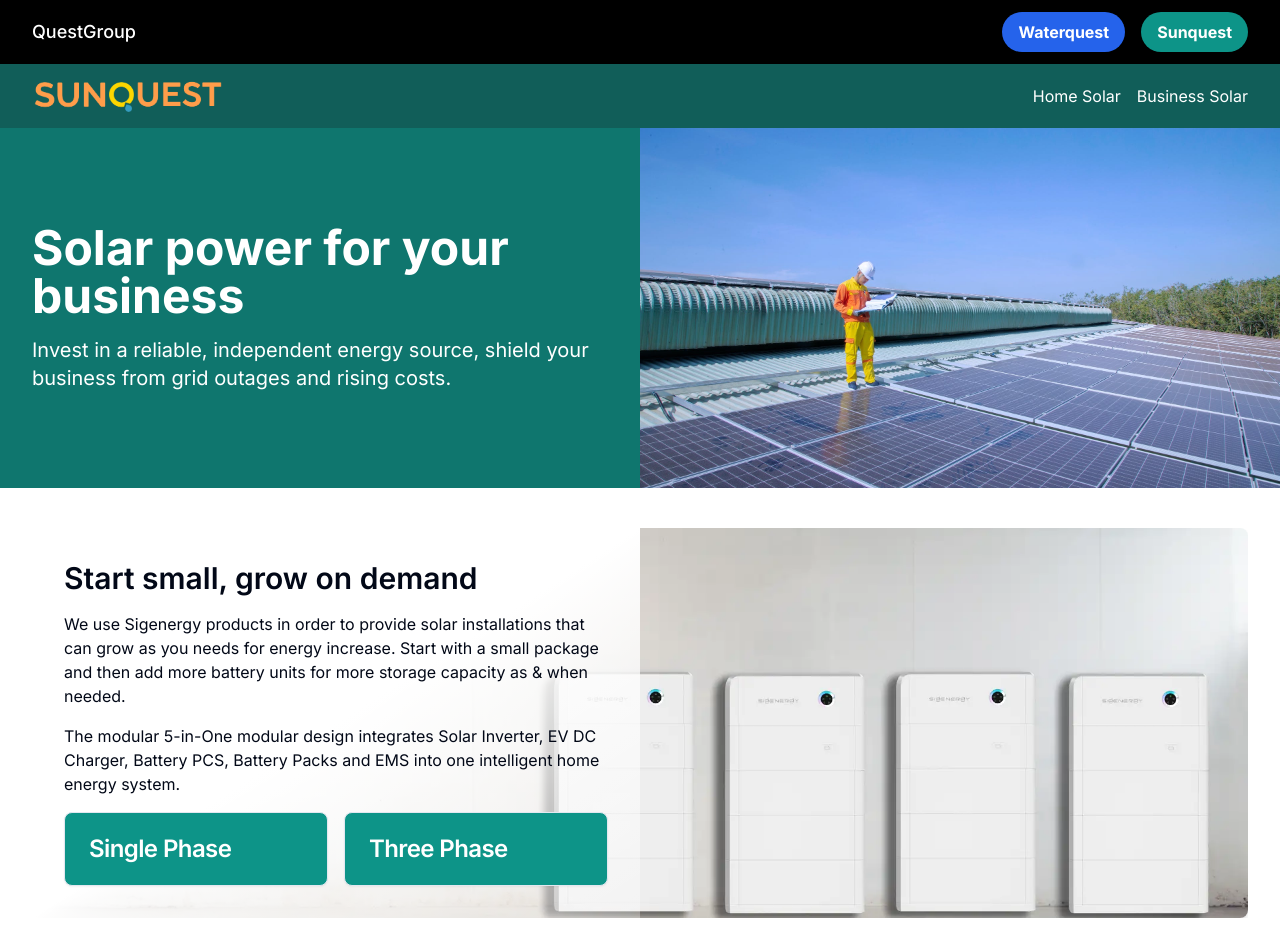
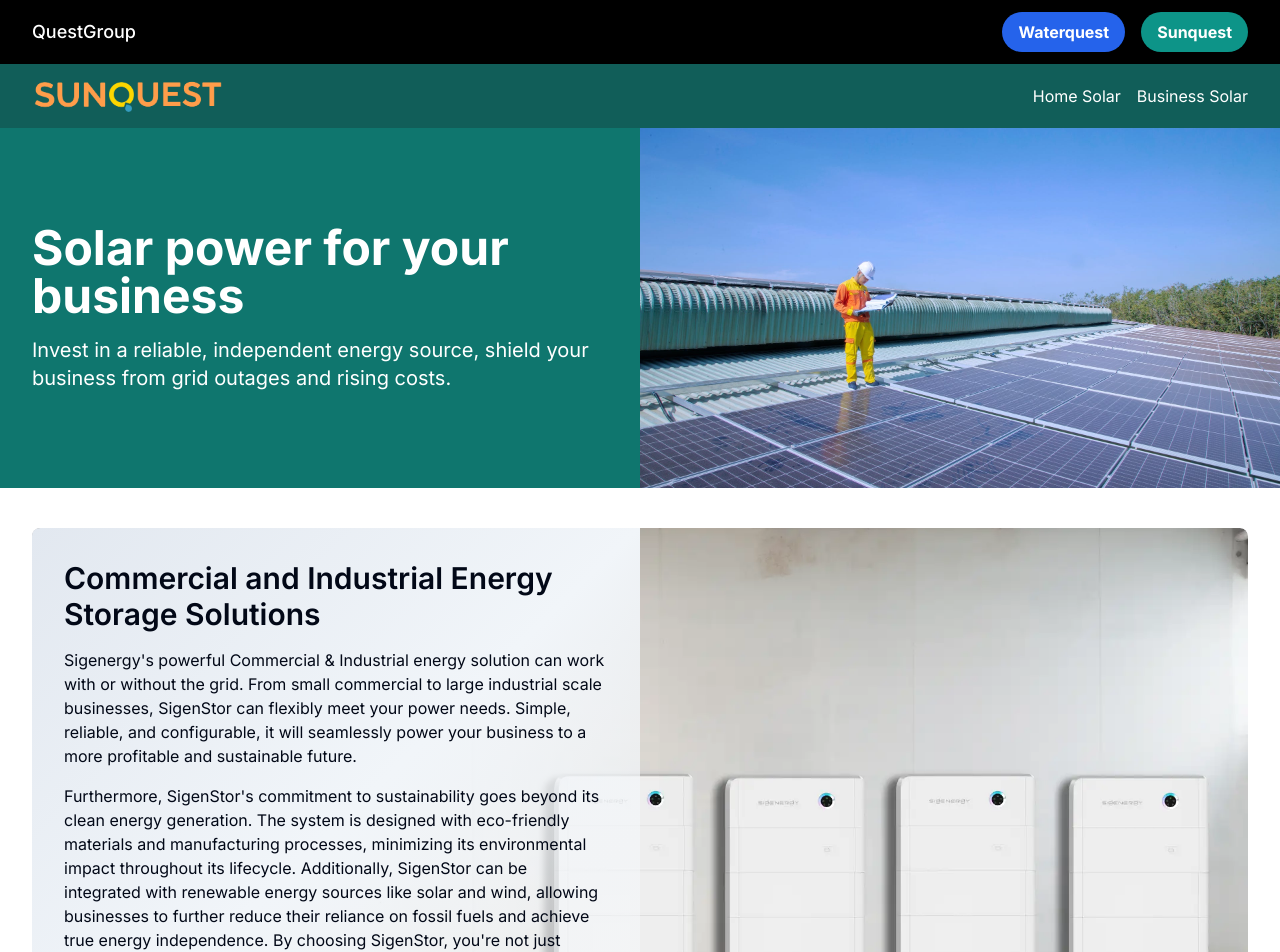
Before and after one commit to PhilaniNcube/questgroup, a Next.js app: page /sunquest/business in a window 1280 px wide. Shown: the top 952 px of the page. Built offline with nearby package versions, Linux system fonts and the light colour scheme.

Commit message:
Update BusinessSolarDescription component with new content and styling

```diff
--- a/app/sunquest/business/_components/business-solar-description.tsx
+++ b/app/sunquest/business/_components/business-solar-description.tsx
@@ -5,7 +5,7 @@
   return (
     <section className="container py-10">
       <div className="w-full overflow-clip">
-        <div className="grid grid-cols-2 relative">
+        <div className="grid grid-cols-2 relative shadow-lg rounded-lg overflow-clip">
           <div className="absolute inset-0 z-0 flex">
             <Image
               src="/images/battery-wall.webp"
@@ -15,30 +15,38 @@
               className="w-full object-cover rounded-lg shadow-md object-center "
             />
           </div>
-          <div className="col-span-2 lg:col-span-1 p-8 relative bg-gradient-to-br from-white via-white to-white/30">
+          <div className="col-span-2 lg:col-span-1 p-8 relative bg-gradient-to-br from-slate-200 via-slate-100 to-white/30">
             <h2 className="text-3xl font-semibold">
-              Start small, grow on demand
+              Commercial and Industrial Energy Storage Solutions
             </h2>
             <p className="text-md leading-6 mt-4">
-              We use Sigenergy products in order to provide solar installations
-              that can grow as you needs for energy increase. Start with a small
-              package and then add more battery units for more storage capacity
-              as & when needed.
+              Sigenergy&apos;s powerful Commercial & Industrial energy solution
+              can work with or without the grid. From small commercial to large
+              industrial scale businesses, SigenStor can flexibly meet your
+              power needs. Simple, reliable, and configurable, it will
+              seamlessly power your business to a more profitable and
+              sustainable future.
             </p>
             <p className="text-md leading-6 mt-4">
-              The modular 5-in-One modular design integrates Solar Inverter, EV
-              DC Charger, Battery PCS, Battery Packs and EMS into one
-              intelligent home energy system.
+              Furthermore, SigenStor&apos;s commitment to sustainability goes
+              beyond its clean energy generation. The system is designed with
+              eco-friendly materials and manufacturing processes, minimizing its
+              environmental impact throughout its lifecycle. Additionally,
+              SigenStor can be integrated with renewable energy sources like
+              solar and wind, allowing businesses to further reduce their
+              reliance on fossil fuels and achieve true energy independence. By
+              choosing SigenStor, you&apos;re not just powering your business,
+              you&apos;re investing in a cleaner, greener future for everyone.
             </p>
             <div className="grid grid-cols-2 gap-4 mt-4">
-              <Card className="bg-teal-600 text-white">
+              <Card className="bg-teal-600 text-white w-fit">
                 <CardHeader>
-                  <CardTitle>Single Phase</CardTitle>
+                  <CardTitle>On-Grid</CardTitle>
                 </CardHeader>
               </Card>
-              <Card className="bg-teal-600 text-white">
+              <Card className="bg-teal-600 text-white w-fit">
                 <CardHeader>
-                  <CardTitle>Three Phase</CardTitle>
+                  <CardTitle>Off-Grid</CardTitle>
                 </CardHeader>
               </Card>
             </div>
```
